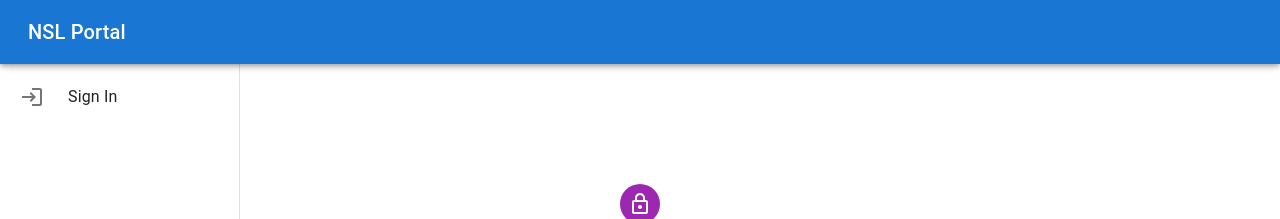
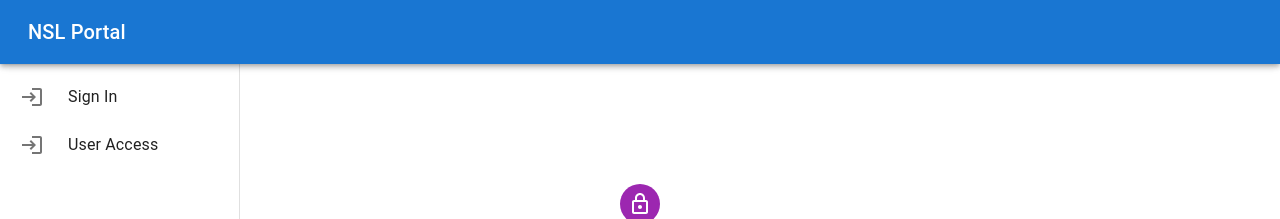
Before and after one commit to saimomislam26/office_portal, a React (Create React App) app in the folder client/: page /signin in a window 1280 px wide. Shown: the top 219 px of the page. Built offline with nearby package versions, Linux system fonts and the light colour scheme; no server answers.

Commit message:
dummy user added

```diff
--- a/client/src/Component/shared/Topnavbar.js
+++ b/client/src/Component/shared/Topnavbar.js
@@ -44,7 +44,7 @@ import userRole from '../Hook/userHook';
 import { profileImg } from '../functions/commonFunc';
 import userInfo from '../Hook/useUseInfo';
 import { getSingleUser, passwordChangeApi } from '../../api/userApi';
-import { Button, Dialog, DialogActions, DialogContent, DialogTitle, FormControl, InputAdornment, InputLabel, OutlinedInput, TextField } from '@mui/material';
+import { Button, Dialog, DialogActions, DialogContent, DialogTitle, FormControl, InputAdornment, InputLabel, Modal, OutlinedInput, Popover, TextField } from '@mui/material';
 import { toast } from 'react-toastify';
 
 // Modal Styling
@@ -60,6 +60,13 @@ const BootstrapDialog = styled(Dialog)(({ theme }) => ({
     marginTop: '20px'
   },
 }));
+
+const style = {
+  p: 2,
+  bgcolor: 'background.paper',
+  boxShadow: 3,
+  borderRadius: 1,
+};
 
 
 function BootstrapDialogTitle(props) {
@@ -135,6 +142,13 @@ const Topnavbar = (props) => {
     confirmPassword: "",
     notes: ""
   })
+
+  const [anchorElManual, setAnchorElManual] = useState(null);
+
+  const handleOpen = (event) => setAnchorElManual(event.currentTarget);
+  const handleClose = () => setAnchorElManual(null);
+
+  const openManual = Boolean(anchorElManual);
 
   const [showPassword, setShowPassword] = useState({
 
@@ -273,6 +287,7 @@ const Topnavbar = (props) => {
       <List>
         {
           !localStorage.getItem('_info') ?
+            <>
               <ListItem disablePadding sx={{ display: 'block' }}>
                 <ListItemButton
                   sx={{
@@ -293,7 +308,31 @@ const Topnavbar = (props) => {
                   </ListItemIcon>
                   <ListItemText primary={'Sign In'} sx={{ opacity: open ? 1 : 0 }} />
                 </ListItemButton>
-            </ListItem> :
+              </ListItem>
+              <ListItem disablePadding sx={{ display: 'block' }}>
+                <ListItemButton
+                  sx={{
+                    minHeight: 48,
+                    justifyContent: open ? 'initial' : 'center',
+                    px: 2.5,
+                  }}
+                  onClick={(e) => { handleOpen(e) }}
+                >
+                  <ListItemIcon
+                    sx={{
+                      minWidth: 0,
+                      mr: open ? 3 : 'auto',
+                      justifyContent: 'center',
+                    }}
+                  >
+                    <LoginIcon />
+                  </ListItemIcon>
+                  <ListItemText primary={'User Access'} sx={{ opacity: open ? 1 : 0 }} />
+                </ListItemButton>
+              </ListItem>
+            </>
+
+            :
             (
               <>
                 {/* Punch IN */}
@@ -761,6 +800,56 @@ const Topnavbar = (props) => {
           </Button>
         </DialogActions>
       </BootstrapDialog>
+
+      <Popover
+      open={openManual}
+      anchorEl={anchorElManual}
+      onClose={handleClose}
+      anchorOrigin={{
+        vertical: 'bottom',
+        horizontal: 'right',
+      }}
+      transformOrigin={{
+        vertical: 'top',
+        horizontal: 'left',
+      }}
+    >
+      <Box sx={style}>
+        <Typography id="notepad-title" variant="h6" component="h2">
+          Notepad
+        </Typography>
+        <Typography id="notepad-description" sx={{ mt: 2 }}>
+          There are 4 types of roles in this system. Admin, Project Lead, Team Lead, Employee. Dummy Account of each user is given below - <br/> <br/>
+
+          <b>Admin</b><br/>
+          Email: admin@portal.gmail.com
+          <br/>
+          password: Admin
+          <br/>
+
+          <b>Project Lead</b><br/>
+          Email: projectlead@portal.gmail.com
+          <br/>
+          password: ProjectLead
+          <br/>
+
+          <b>Team Lead</b><br/>
+          Email: teamlead@portal.gmail.com
+          <br/>
+          password: Teamlead
+          <br/>
+
+          <b>Employee</b><br/>
+          Email: useremployee@portal.gmail.com
+          <br/>
+          password: Useremployee
+
+        </Typography>
+        <Button onClick={handleClose} sx={{ mt: 2 }} variant="contained">
+          Close
+        </Button>
+      </Box>
+    </Popover>
     </Box>
   )
 }
```
Also changed, not shown: 1 other file (tests, documents, lock files or other folders). Lines whose indentation alone changed are shown as unchanged.
